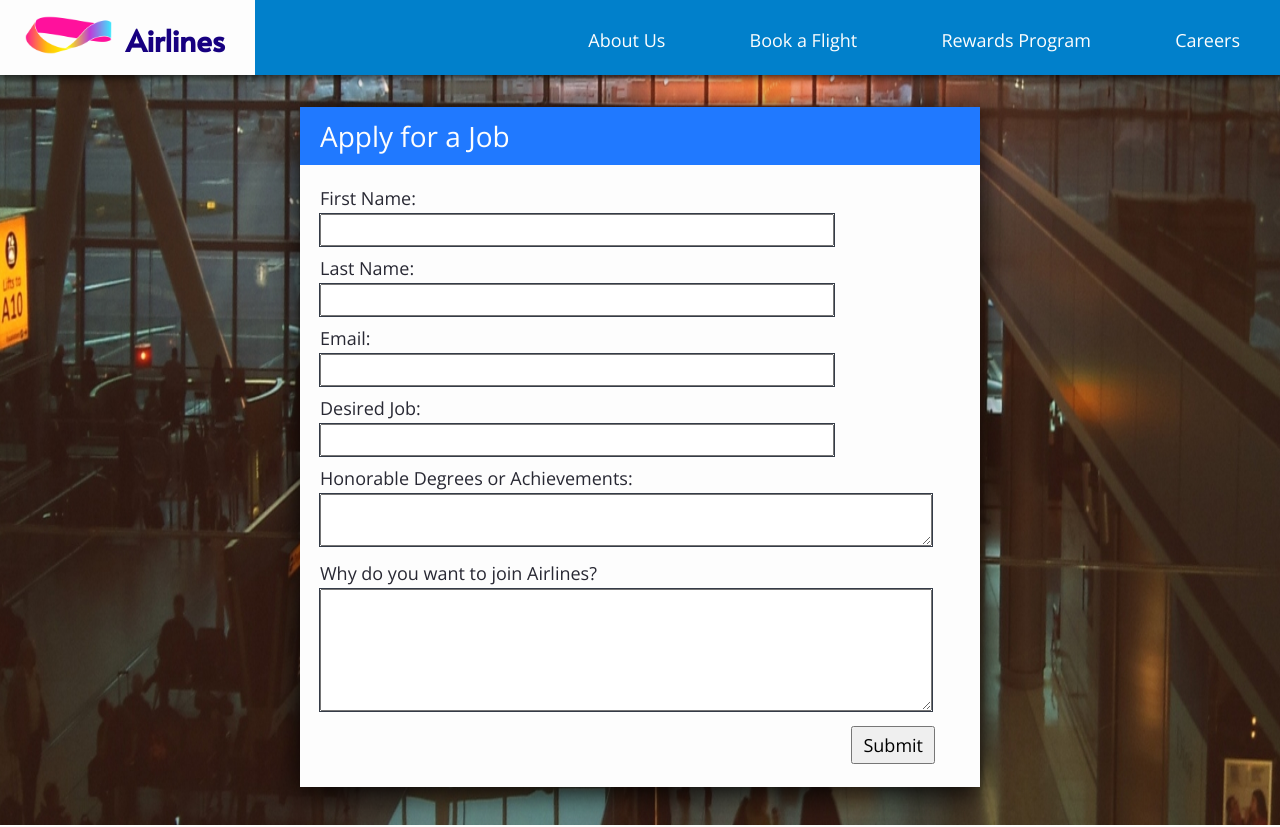
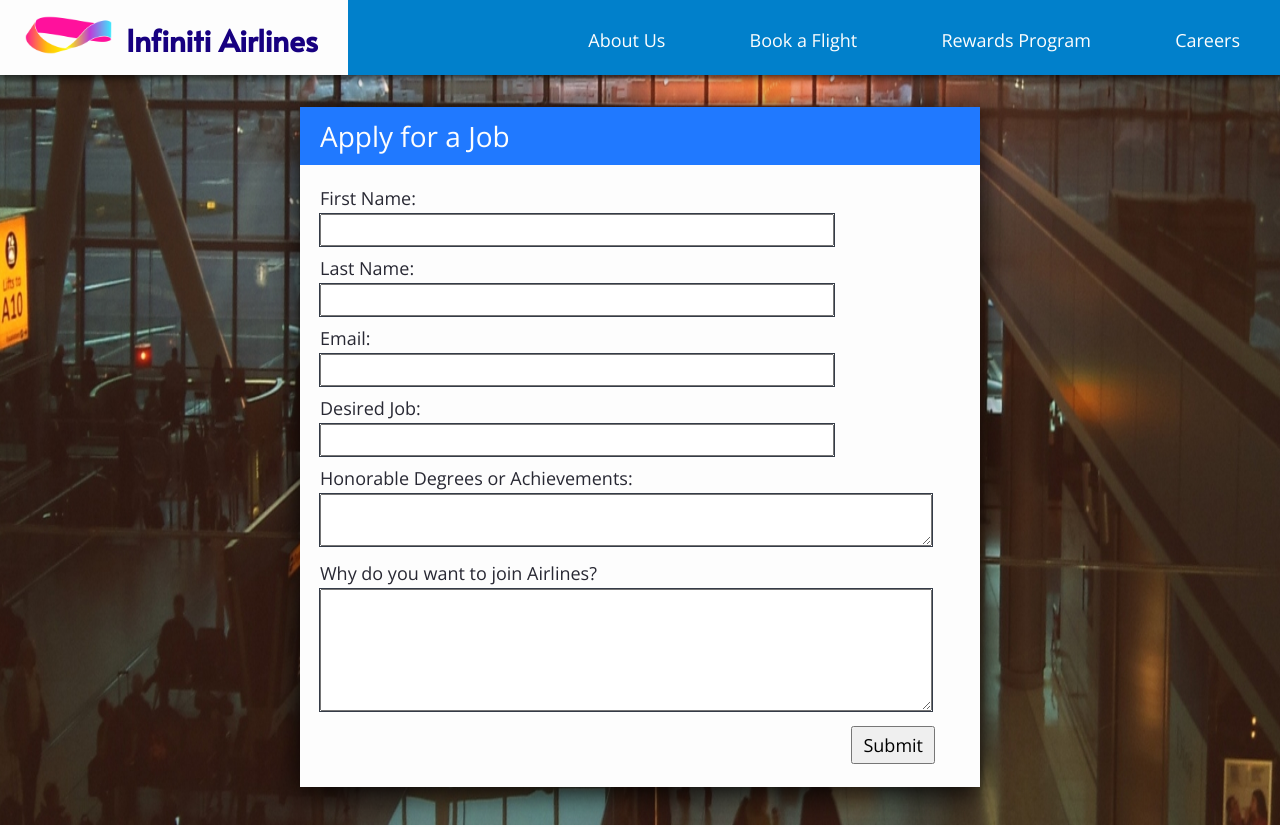
Before and after one commit to kinnerparikh/FBLA-Web-Design, a plain HTML site: page careers.html in a window 1280 px wide. Shown: the top 827 px of the page. Drawn offline with nearby package versions, Linux system fonts and the light colour scheme.

Commit message:
careers page fixes

```diff
--- a/careers.html
+++ b/careers.html
@@ -174,7 +174,7 @@
     <header>
       <div class="title">
       <a href="index.html"><img src="images/logo.gif" alt="logo" height="65px" width="auto"></a>
-      <a href="index.html"><h1>Airlines</h1></a>
+      <a href="index.html"><h1>Infiniti Airlines</h1></a>
       </div>
       <div class="navbar">
       <a href="about-us.html">About Us</a>
```
